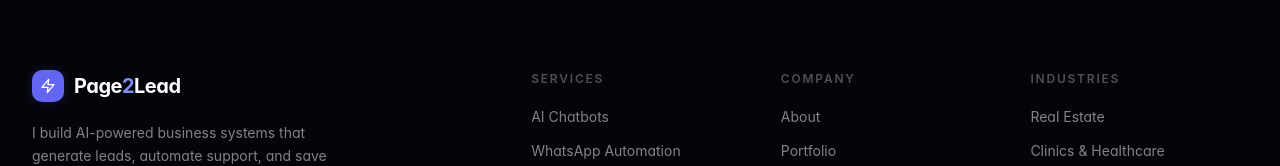
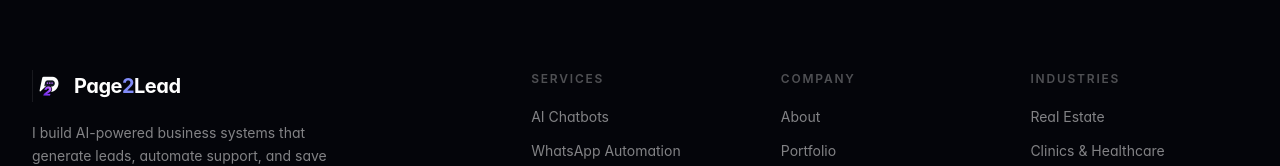
Before and after one commit to sohailk-cpu/Page2Lead, a React (Vite) app: page / in a window 1280 px wide. Shown: the part 10687-10853 px from the top of the page. Built offline with nearby package versions, Linux system fonts and the light colour scheme.

Commit message:
Update Footer.tsx

```diff
--- a/src/components/layout/Footer.tsx
+++ b/src/components/layout/Footer.tsx
@@ -42,9 +42,11 @@ export function Footer() {
           {/* Brand */}
           <div className="lg:col-span-2">
             <Link to="/" className="flex items-center gap-2.5 mb-5">
-              <div className="w-8 h-8 rounded-lg bg-brand-500 flex items-center justify-center shadow-glow-sm">
-                <Zap className="w-4 h-4 text-white" />
-              </div>
+              <img
+                src="/assets/favicon-light.png"
+                alt="Page2Lead"
+                className="w-8 h-8"
+              />
               <span className="font-display font-bold text-xl tracking-tight text-white">
                 Page<span className="text-brand-400">2</span>Lead
               </span>
```
